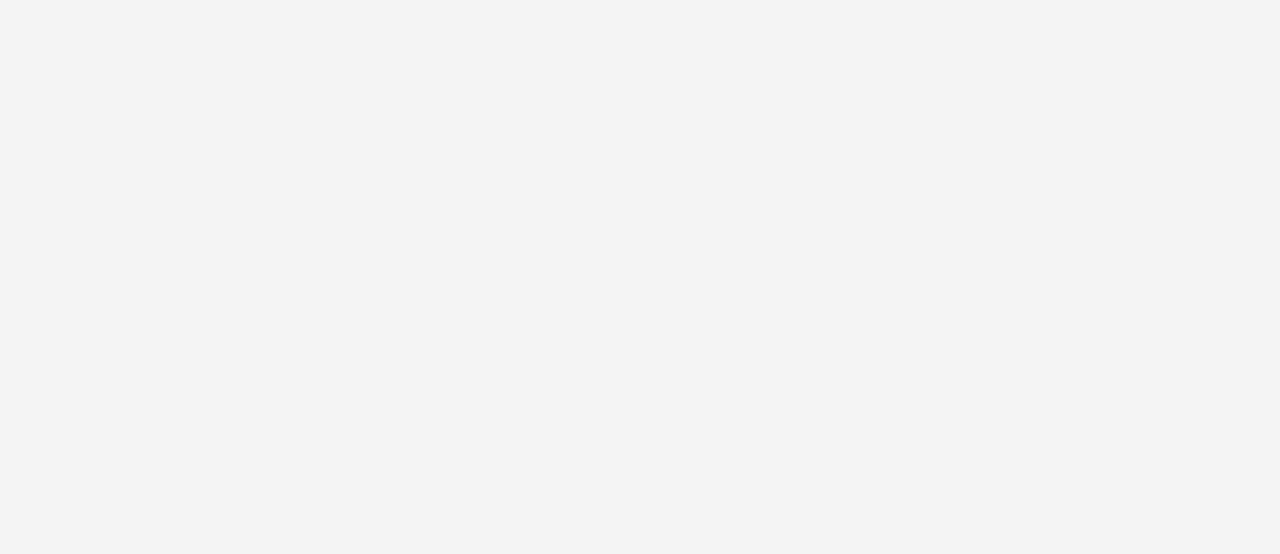
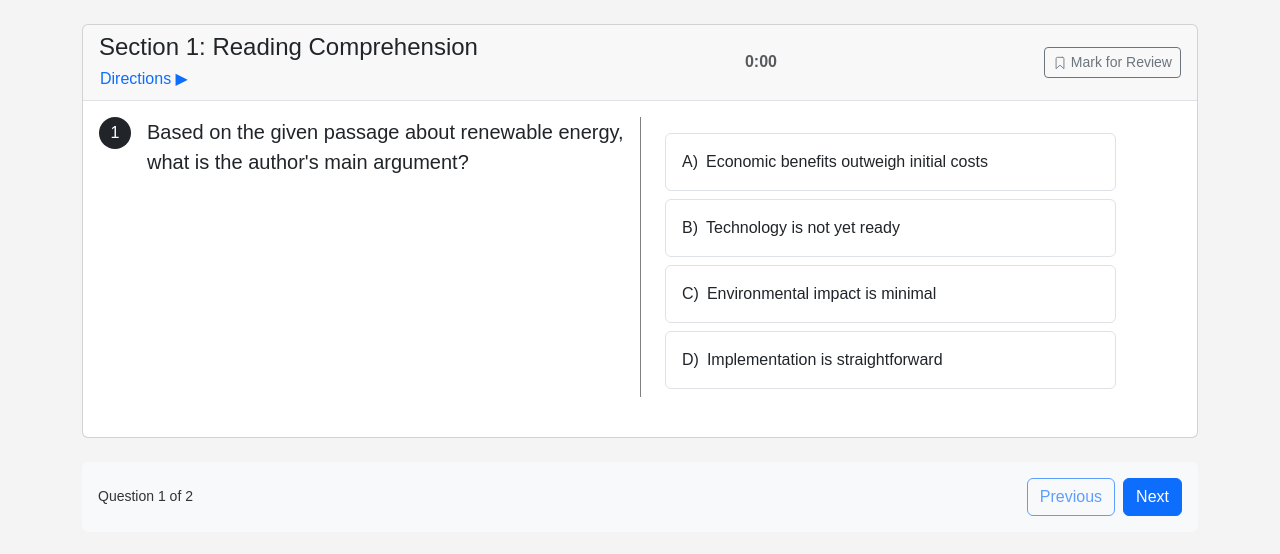
Before and after one commit to Satya-Lenka-sthirahinc/serPal, a React (Vite) app: page /test/1 in a window 1280 px wide. Before the commit this address had no page. Shown: the top 554 px of the page. Built offline with nearby package versions, Linux system fonts and the light colour scheme.

Commit message:
Test screen

```diff
--- a/package.json
+++ b/package.json
@@ -10,8 +10,10 @@
     "preview": "vite preview"
   },
   "dependencies": {
+    "bootstrap": "^5.3.3",
     "react": "^18.3.1",
     "react-dom": "^18.3.1",
+    "react-icons": "^5.3.0",
     "react-router-dom": "^6.28.0"
   },
   "devDependencies": {
--- a/src/App.css
+++ b/src/App.css
@@ -89,6 +89,7 @@ input:focus {
   margin-top: 10px;
 }
 
+/*
 .container {
   width: 100%;
   max-width: 400px;
@@ -97,7 +98,7 @@ input:focus {
   background-color: #fff;
   border-radius: 8px;
   box-shadow: 0 0 10px rgba(0, 0, 0, 0.1);
-}
+} */
 
 form {
   display: flex;
--- a/src/App.jsx
+++ b/src/App.jsx
@@ -1,7 +1,9 @@
 import { BrowserRouter as Router, Routes, Route } from "react-router-dom";
 import WelcomePage from "./components/welcomepage/WelcomePage";
 import HomePage from "./components/homepage/HomePage";
+import "bootstrap/dist/css/bootstrap.min.css";
 import "./App.css";
+import Quiz from "./components/quizPage/Quiz";
 
 function App() {
   return (
@@ -9,6 +11,7 @@ function App() {
       <Routes>
         <Route path="/" element={<WelcomePage />} />
         <Route path="/home" element={<HomePage />} />
+        <Route path="/test/:id" element={<Quiz />} />
       </Routes>
     </Router>
   );
--- a/src/components/homepage/HomePage.jsx
+++ b/src/components/homepage/HomePage.jsx
@@ -7,8 +7,16 @@ import "./HomePage.css"; // Import the CSS for HomePage
 
 // Sample Test Data (could be fetched from a JSON file)
 const testData = [
-  { id: 1, name: "Mathematics", description: "Board Exam Mathematics Test" },
-  { id: 2, name: "Science", description: "Board Exam Science Test" },
+  {
+    id: 1,
+    name: "Reading Comprehension",
+    description: "Board Exam Reading Test",
+  },
+  {
+    id: 2,
+    name: "Mathematical Reasoning",
+    description: "Board Exam Mathematical Test",
+  },
   { id: 3, name: "English", description: "Board Exam English Test" },
 ];
 
--- /dev/null
+++ b/src/components/quizPage/BottomSection.jsx
@@ -0,0 +1,36 @@
+import Button from "../butoon/Button";
+
+const BottomSection = ({
+  currentQuestion,
+  totalQuestions,
+  onPrevious,
+  onNext,
+  disablePrev,
+  disableNext,
+}) => {
+  return (
+    <div className="d-flex justify-content-between align-items-center mt-4 p-3 bg-light rounded">
+      <div className="small">
+        Question {currentQuestion} of {totalQuestions}
+      </div>
+      <div className="d-flex gap-2">
+        <button
+          className="btn btn-outline-primary"
+          onClick={onPrevious}
+          disabled={disablePrev}
+        >
+          Previous
+        </button>
+        <button
+          className="btn btn-primary"
+          onClick={onNext}
+          disabled={disableNext}
+        >
+          Next
+        </button>
+      </div>
+    </div>
+  );
+};
+
+export default BottomSection;
--- /dev/null
+++ b/src/components/quizPage/Options.jsx
@@ -0,0 +1,24 @@
+import Button from "../butoon/Button";
+import React from "react";
+
+const Options = ({ options, selectedOption, onOptionSelect }) => {
+  return (
+    <div className="ms-4 mt-3 col-5">
+      {options.map((option) => (
+        <div
+          key={option.id}
+          className={`p-3 border rounded mb-2 cursor-pointer ${
+            selectedOption === option.id ? "bg-light border-primary" : ""
+          }`}
+          onClick={() => onOptionSelect(option.id)}
+          style={{ cursor: "pointer" }}
+        >
+          <span className="fw-medium me-2">{option.id})</span>
+          {option.text}
+        </div>
+      ))}
+    </div>
+  );
+};
+
+export default Options;
--- /dev/null
+++ b/src/components/quizPage/Question.jsx
@@ -0,0 +1,17 @@
+const Question = ({ questionNumber, questionText }) => {
+  return (
+    <div className="d-flex gap-3 align-items-start ">
+      <span
+        className="bg-dark text-white rounded-circle d-flex align-items-center justify-content-center"
+        style={{ width: "32px", height: "32px", minWidth: "32px" }}
+      >
+        {questionNumber}
+      </span>
+      <div>
+        <p className="fs-5 mb-0">{questionText}</p>
+      </div>
+    </div>
+  );
+};
+
+export default Question;
--- /dev/null
+++ b/src/components/quizPage/Quiz.jsx
@@ -0,0 +1,178 @@
+import SectionHeader from "./SectionHeader";
+import Question from "./Question";
+import BottomSection from "./BottomSection";
+import { useState } from "react";
+import Options from "./Options";
+import { useParams } from "react-router-dom";
+
+const quizData = {
+  sections: [
+    {
+      id: 1,
+      title: "Reading Comprehension",
+      description: "Test your understanding of written passages",
+      questions: [
+        {
+          id: 1,
+          text: "Based on the given passage about renewable energy, what is the author's main argument?",
+          options: [
+            { id: "A", text: "Economic benefits outweigh initial costs" },
+            { id: "B", text: "Technology is not yet ready" },
+            { id: "C", text: "Environmental impact is minimal" },
+            { id: "D", text: "Implementation is straightforward" },
+          ],
+        },
+        {
+          id: 2,
+          text: "Which evidence best supports the author's conclusion?",
+          options: [
+            { id: "A", text: "Statistical data" },
+            { id: "B", text: "Expert opinions" },
+            { id: "C", text: "Historical examples" },
+            { id: "D", text: "Case studies" },
+          ],
+        },
+      ],
+    },
+    {
+      id: 2,
+      title: "Mathematical Reasoning",
+      description: "Solve problems using logical thinking",
+      questions: [
+        {
+          id: 1,
+          text: "If Pattern A increases by 3 and Pattern B doubles each step, what comes next?",
+          options: [
+            { id: "A", text: "15 and 32" },
+            { id: "B", text: "18 and 64" },
+            { id: "C", text: "21 and 128" },
+            { id: "D", text: "24 and 256" },
+          ],
+        },
+      ],
+    },
+    {
+      id: 3,
+      title: "English ",
+      description: "Solve problems using literature thinking",
+      questions: [
+        {
+          id: 1,
+          text: "Which of the following pieces of literature was NOT a book in its original format; ‘Gone with the Wind’, ‘Hitchhiker’s Guide to the Galaxy’, ‘Oh, the Places You’ll Go!’ or ‘Where the Crawdads Sing’? ",
+          options: [
+            { id: "A", text: "Seven" },
+            { id: "B", text: "Hitchhiker’s Guide to the Galaxy" },
+            { id: "C", text: "Call Me By Your Name" },
+            { id: "D", text: "Lincoln Rhyme" },
+          ],
+        },
+        {
+          id: 2,
+          text: "Which of the following pieces of literature was NOT a book in its original format; ‘Gone with the Wind’, ",
+          options: [
+            { id: "A", text: "Seven" },
+            { id: "B", text: "Hitchhiker’s Guide to the Galaxy" },
+            { id: "C", text: "Call Me By Your Name" },
+            { id: "D", text: "Lincoln Rhyme" },
+          ],
+        },
+      ],
+    },
+  ],
+};
+
+const Quiz = () => {
+  const { id } = useParams(); // Fetch the id from URL parameters
+  const [currentQuestion, setCurrentQuestion] = useState(0);
+  const [isDirectionsVisible, setIsDirectionsVisible] = useState(false);
+  const [selectedAnswers, setSelectedAnswers] = useState({});
+  const [markedQuestions, setMarkedQuestions] = useState([]); // State for marked questions
+
+  const section = quizData.sections.find((sec) => sec.id === parseInt(id));
+
+  if (!section) {
+    return <div>Section not found</div>;
+  }
+
+  const question = section.questions[currentQuestion];
+
+  const handleNext = () => {
+    if (currentQuestion < section.questions.length - 1) {
+      setCurrentQuestion(currentQuestion + 1);
+    }
+  };
+
+  const handlePrev = () => {
+    if (currentQuestion > 0) {
+      setCurrentQuestion(currentQuestion - 1);
+    }
+  };
+  console.log(selectedAnswers);
+
+  const handleOptionSelect = (optionId) => {
+    setSelectedAnswers({
+      ...selectedAnswers,
+      [`${id}-${currentQuestion}`]: optionId,
+    });
+  };
+
+  // Function to toggle mark for review
+  const handleMarkForReview = () => {
+    const questionId = `${id}-${currentQuestion}`;
+    setMarkedQuestions((prev) =>
+      prev.includes(questionId)
+        ? prev.filter((qid) => qid !== questionId)
+        : [...prev, questionId]
+    );
+  };
+
+  return (
+    <div className="container py-4">
+      <div className="row justify-content-center">
+        <div className="col-12 ">
+          <div className="card">
+            <SectionHeader
+              sectionNumber={section.id}
+              title={section.title}
+              description={section.description}
+              isDirectionsVisible={isDirectionsVisible}
+              onToggleDirections={() =>
+                setIsDirectionsVisible(!isDirectionsVisible)
+              }
+              isMarked={markedQuestions.includes(`${id}-${currentQuestion}`)} // Pass marked status
+              onMarkForReview={handleMarkForReview} // Pass handler
+            />
+
+            <div className="card-body ">
+              <div className="mb-4 d-flex col-12">
+                <div className="d-flex justify-content-between align-items-start mb-3 col-6">
+                  <Question
+                    questionNumber={currentQuestion + 1}
+                    questionText={question.text}
+                  />
+                </div>
+                <div style={{ borderLeft: "1.5px solid grey" }}></div>
+                <Options
+                  options={question.options}
+                  selectedOption={selectedAnswers[`${id}-${currentQuestion}`]}
+                  onOptionSelect={handleOptionSelect}
+                />
+              </div>
+            </div>
+          </div>
+
+          <BottomSection
+            currentQuestion={currentQuestion + 1}
+            totalQuestions={section.questions.length}
+            onPrevious={handlePrev}
+            onNext={handleNext}
+            disablePrev={currentQuestion === 0}
+            disableNext={currentQuestion === section.questions.length - 1}
+          />
+        </div>
+      </div>
+    </div>
+  );
+};
+
+export default Quiz;
--- /dev/null
+++ b/src/components/quizPage/SectionHeader.jsx
@@ -0,0 +1,57 @@
+import { IoBookmark, IoBookmarkOutline } from "react-icons/io5";
+
+const SectionHeader = ({
+  sectionNumber,
+  title,
+  description,
+  isDirectionsVisible,
+  onToggleDirections,
+  onMarkForReview,
+  isMarked,
+}) => {
+  return (
+    <div className="card-header border-bottom">
+      <div className="d-flex justify-content-between align-items-center">
+        <div>
+          <h2 className="h4 mb-1">
+            Section {sectionNumber}: {title}
+          </h2>
+          <div className="d-flex align-items-center gap-2">
+            <button
+              onClick={onToggleDirections}
+              className="btn btn-link p-0 text-decoration-none"
+            >
+              Directions {isDirectionsVisible ? "▼" : "▶"}
+            </button>
+          </div>
+        </div>
+        <strong className="text-muted">0:00</strong>
+        <button
+          className={`btn btn-sm ${
+            isMarked ? "btn-secondary" : "btn-outline-secondary"
+          }`}
+          onClick={onMarkForReview}
+        >
+          {isMarked ? (
+            <>
+              <IoBookmark /> UnMark
+            </>
+          ) : (
+            <>
+              <IoBookmarkOutline /> Mark for Review
+            </>
+          )}
+          {/* <IoBookmarkOutline /> {isMarked ? "Unmark" : "Mark for Review"} */}
+        </button>
+      </div>
+
+      {isDirectionsVisible && (
+        <div className="mt-3 p-3 bg-light rounded">
+          <p className="mb-0">{description}</p>
+        </div>
+      )}
+    </div>
+  );
+};
+
+export default SectionHeader;
```
Also changed, not shown: src/components/welcomepage/WelcomePage.jsx (+25 -23 lines), 1 other file (tests, documents, lock files or other folders).
